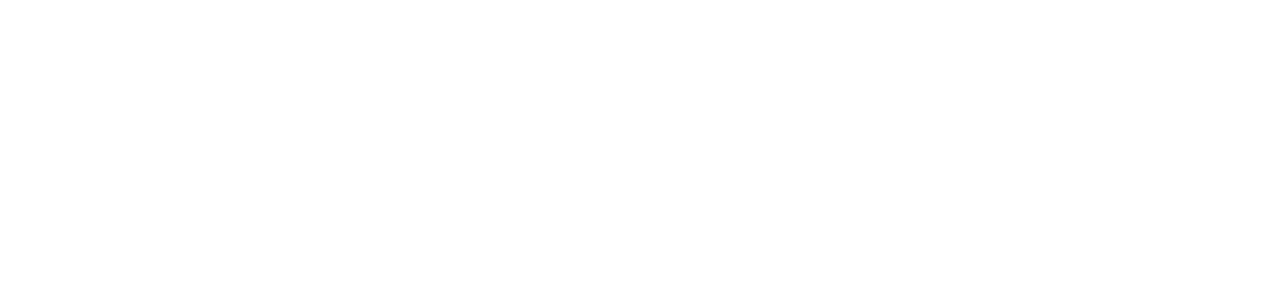
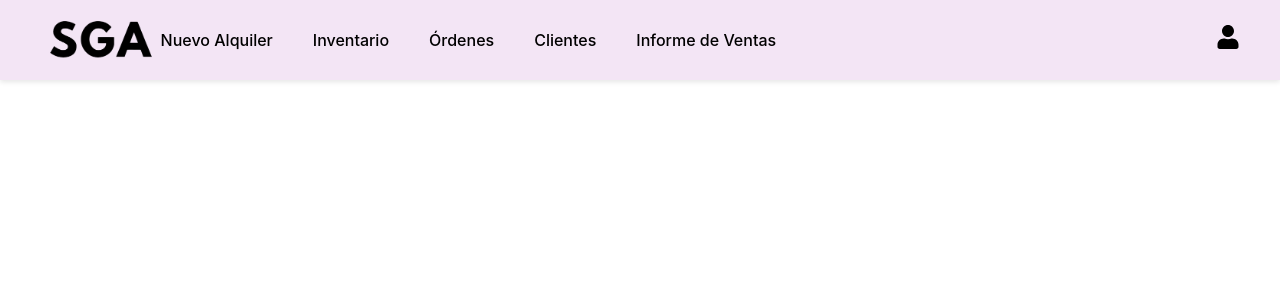
Before and after one commit to leonardo6790/Sistema-de-alquileres, a React (Create React App) app: page /ingresos in a window 1280 px wide. Before the commit this address had no page. Shown: the top 300 px of the page. Built offline with nearby package versions, Linux system fonts and the light colour scheme.

Commit message:
Ingresitos.page

```diff
--- a/src/App.jsx
+++ b/src/App.jsx
@@ -8,6 +8,7 @@
 import Ordenes from "./pages/Ordenes/Ordenes";
 import Clientes from "./pages/Clientes/Clientes";
 import UserTable from "./pages/home_seller/search_client/search_client.page";
+import Ingresos from "./pages/Ingresos/ingresos-page";
 function App() {
   return (
 
@@ -21,6 +22,9 @@
         <Route path="/Inventario" element={<Inventario />} />
         <Route path="/Ordenes" element={<Ordenes />} />
         <Route path="/Clientes" element={<Clientes />} />
+        <Route path="/ingresos" element={<Ingresos />} />
+
+
       </Routes>
 
   );
--- /dev/null
+++ b/src/pages/Ingresos/ingresos-page.jsx
@@ -0,0 +1,13 @@
+import SellerNavbar from "../../components/navbar_seller/navbar_seller.component";
+import "../Ingresos/IngresosStyle.css";
+
+const Ingresos = () =>{
+    return(
+        <>
+        <SellerNavbar></SellerNavbar>
+
+        </>
+    )
+}
+
+export default Ingresos
```
Also changed, not shown: src/pages/Ingresos/IngresosStyle.css (added).
